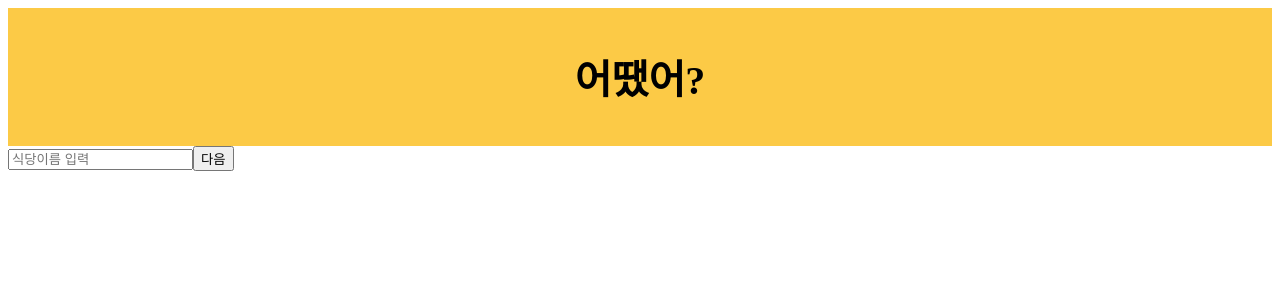
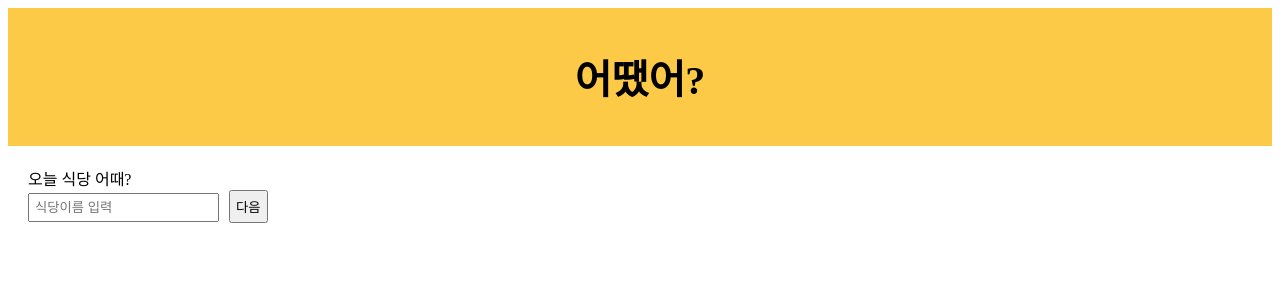
Before and after one commit to yuriyaya/lunch-at, a React (Create React App) app: page /log in a window 1280 px wide. Shown: the top 300 px of the page. Built offline with nearby package versions, Linux system fonts and the light colour scheme.

Commit message:
add Log store input & button

```diff
--- a/src/components/Log.module.css
+++ b/src/components/Log.module.css
@@ -0,0 +1,12 @@
+.storeInputArea {
+  padding: 20px;
+}
+
+input {
+  padding: 5px;
+}
+
+button {
+  margin-left: 10px;
+  padding: 5px;
+}
--- a/src/components/LogStore.js
+++ b/src/components/LogStore.js
@@ -1,10 +1,40 @@
+import { useState, useEffect } from "react";
 import styles from "./Log.module.css";
 
 function LogStore() {
+  const [store, setStore] = useState("");
+  const [storeExist, setStoreExist] = useState(0);
+  const onChange = (event) => {
+    setStore(event.target.value);
+  };
+  const storeNextClick = (event) => {
+    if (store === "") return;
+    //REST API 식당 있는지 확인
+    //식당 있으면 1, 식당 없으면 2
+    setStoreExist(1);
+  };
+  function StoreExistCheck({ storeExistCheck }) {
+    if (storeExistCheck === 1) {
+      return "<div>평점</div>";
+    } else if (storeExistCheck === 2) {
+      return "<div>식당정보 입력</div>";
+    } else {
+      return "";
+    }
+  }
   return (
     <div>
-      <input type="text" placeholder="식당이름 입력" />
-      <button>다음</button>
+      <div className={styles.storeInputArea}>
+        <div>오늘 {store ? store : "식당"} 어때?</div>
+        <input
+          value={store}
+          onChange={onChange}
+          type="text"
+          placeholder="식당이름 입력"
+        />
+        <button onClick={storeNextClick}>다음</button>
+      </div>
+      <StoreExistCheck storeExistCheck={storeExist} />
     </div>
   );
 }
```
